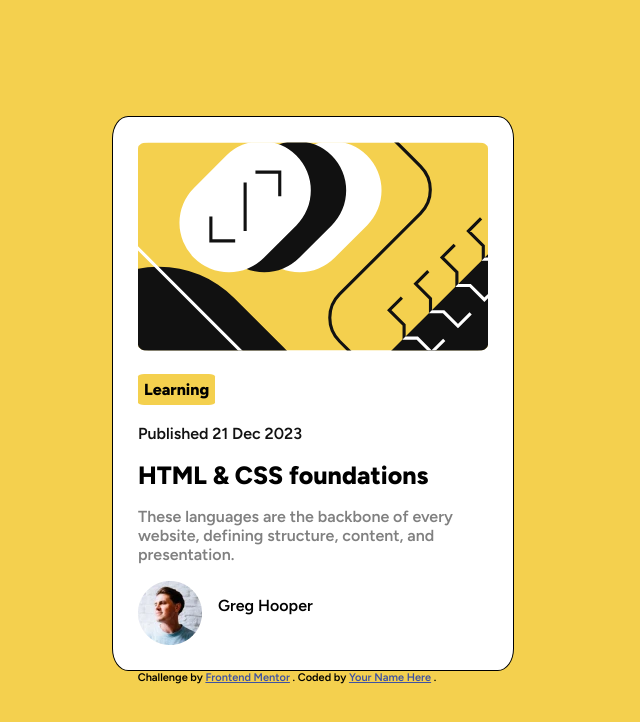
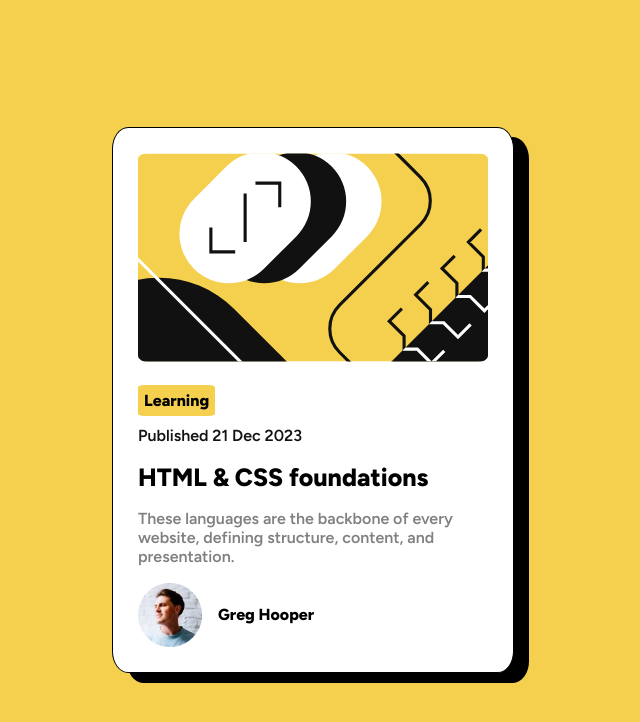
Before and after one commit to WiktorBonderek/blog-preview-card-main, a plain HTML site: page index.html in a window 1280 px wide. Shown: the whole page, without its empty margins (353-993 px from the left). Drawn offline with Linux system fonts and the light colour scheme.

Commit message:
Author flex + card shadow

```diff
--- a/index.html
+++ b/index.html
@@ -47,7 +47,7 @@
       </div>
     </div>
 
-    <div class="footer">
+    <!-- <div class="footer">
       <div class="attribution">
         Challenge by
         <a href="https://www.frontendmentor.io?ref=challenge" target="_blank">Frontend Mentor</a>
@@ -55,6 +55,6 @@
         <a href="#">Your Name Here</a>
         .
       </div>
-    </div>
+    </div> -->
   </body>
 </html>
--- a/style.css
+++ b/style.css
@@ -27,15 +27,12 @@ h1 {
     width: 100%;
     height: 100%;
     padding: 25px;
+    box-shadow: 15px 10px black;
 }
 
-.card-img img{
+.card-img img {
     width: 100%;
     border-radius: 3%;
-    margin-bottom: 25px;
-}
-
-.tag {
     margin-bottom: 25px;
 }
 
@@ -60,16 +57,12 @@ p.description {
     font-weight: 600;
 }
 
-.author img {
-    display: inline;
-    float: left;
+.author {
+    display: flex;
+    align-items: center;
 }
 
-.author p {
-    float: left;
+.author > p {
     margin-left: 1rem;
+    font-weight: 800;
 }
-
-.attribution {
-    /* margin-top: 100%; */
-}
```
